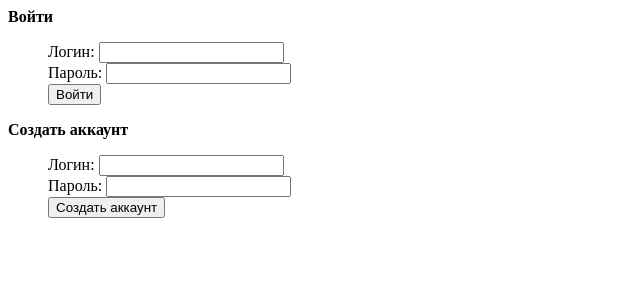
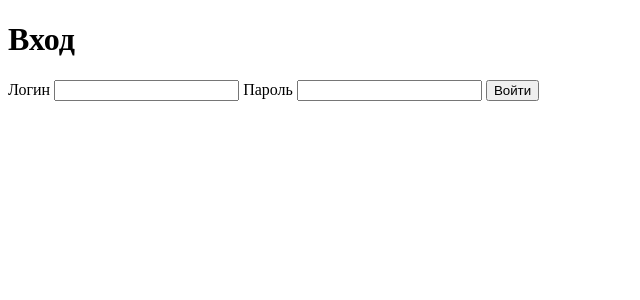
Before and after one commit to eugenefil/trashgame, a Flask app: template templates/login.html in a window 1280 px wide. Shown: the top 300 px of the page, without its empty margins (0-640 px from the left). Run offline with Flask 3, Linux system fonts and the light colour scheme; the template is opened without the code that fills it, so the values that code supplies are empty.

Commit message:
Add login form

```diff
--- a/app.py
+++ b/app.py
@@ -45,4 +45,12 @@ def register():
     return render_template('register.html')
 
 
+@app.route('/login', methods=('GET', 'POST'))
+def login():
+    if request.method == 'POST':
+        pass
+
+    return render_template('login.html')
+
+
 os.makedirs(users_dir, exist_ok=True)
--- a/templates/login.html
+++ b/templates/login.html
@@ -1,50 +1,15 @@
-<!doctype html>
-<html lang="ru">
-<head>
-<meta charset="utf-8" />
-<title>Вход - TrashGame</title>
-<style>
-li {
-  list-style-type: none;
-}
-</style>
-</head>
-<body>
+{% extends 'base.html' %}
 
-<strong>Войти</strong>
-<form action="/login" method="post">
-<ul>
-<li>
-	<label for="name">Логин:</label>
-	<input type="text" id="name" name="username" />
-</li>
-<li>
-	<label for="pass">Пароль:</label>
-	<input type="text" id="pass" name="password" />
-</li>
-<li>
+{% block header %}
+<h1>{% block title %}Вход{% endblock %}</h1>
+{% endblock %}
+
+{% block main %}
+<form method="post">
+	<label for="username">Логин</label>
+	<input id="username" name="username" required />
+	<label for="password">Пароль</label>
+	<input type="password" id="password" name="password" required />
 	<input type="submit" value="Войти" />
-</li>
-</ul>
 </form>
-
-<strong>Создать аккаунт</strong>
-<form action="/login" method="post">
-<input type="hidden" name="creating" value="t">
-<ul>
-<li>
-	<label for="name">Логин:</label>
-	<input type="text" id="name" name="username" />
-</li>
-<li>
-	<label for="pass">Пароль:</label>
-	<input type="text" id="pass" name="password" />
-</li>
-<li>
-	<input type="submit" value="Создать аккаунт" />
-</li>
-</ul>
-</form>
-
-</body>
-</html>
+{% endblock %}
```
